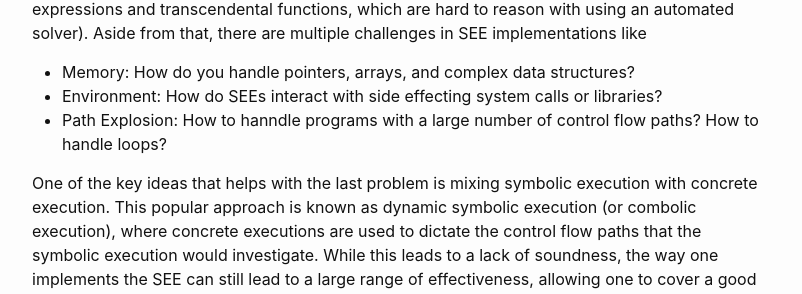
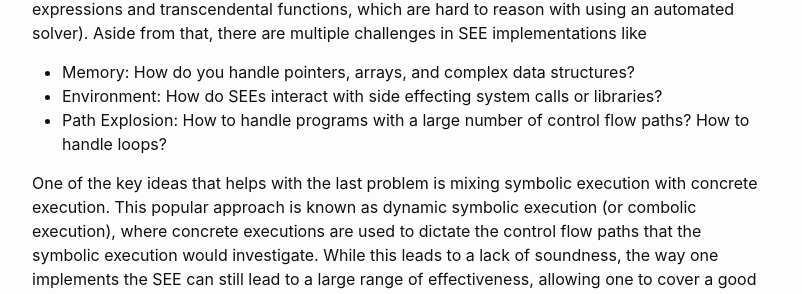
Before and after one commit to satiscugcat/satiscugcat.github.io, a Jekyll site: the page built from _posts/2024-12-04-formal-verification-and-program-synthesis.markdown, in a window 1280 px wide and 900 px high, scrolled down 3808 px. Shown: the part 150-444 px from the top of the window, without its empty margins (238-1040 px from the left). Built offline with Jekyll 4.4.1, drawn with Linux system fonts in a browser that asks for light colours; formulas are drawn with MathJax 3.

Commit message:
Fixing small thing

```diff
--- a/_posts/2024-12-04-formal-verification-and-program-synthesis.markdown
+++ b/_posts/2024-12-04-formal-verification-and-program-synthesis.markdown
@@ -80,7 +80,7 @@ The above sections up the basics of Symbolic Execution. In modern applications,
 
 - Memory: How do you handle pointers, arrays, and complex data structures?
 - Environment: How do SEEs interact with side effecting system calls or libraries?
-- Path Explosion: How to hanndle programs with a large number of control flow paths? How to handle loops?
+- Path Explosion: How to handle programs with a large number of control flow paths? How to handle loops?
 
 One of the key ideas that helps with the last problem is mixing symbolic execution with concrete execution. This popular approach is known as dynamic symbolic execution (or combolic execution), where concrete executions are used to dictate the control flow paths that the symbolic execution would investigate. While this leads to a lack of soundness, the way one implements the SEE can still lead to a large range of effectiveness, allowing one to cover a good majority of cases in practical use. Some such design decisions that can go into the making of an SEE are -
 - Control Flow Graph Traversal - Aside from DFS and BFS, one may also traverse the control flow graph by assigning different weights to the different vertices in the graph based on their length from the source or the number of outgoing edges (ie. the number of branching outcomes) at that point and prioritise traversal based on that.
```
